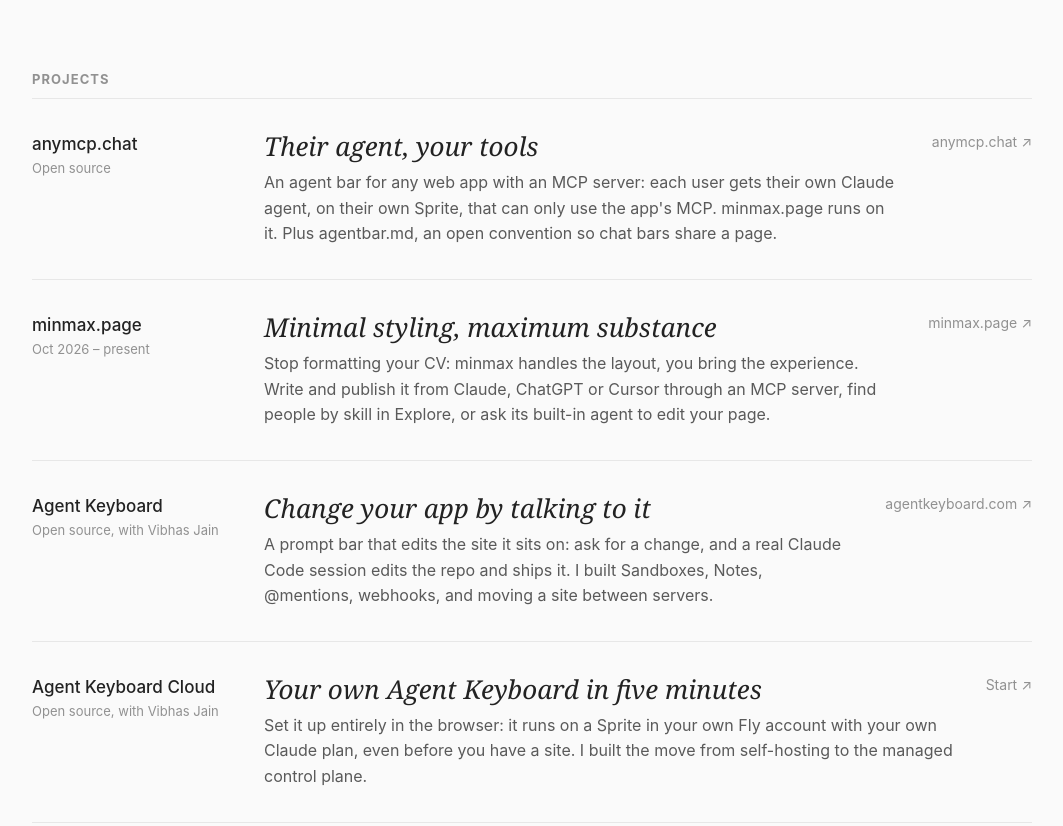
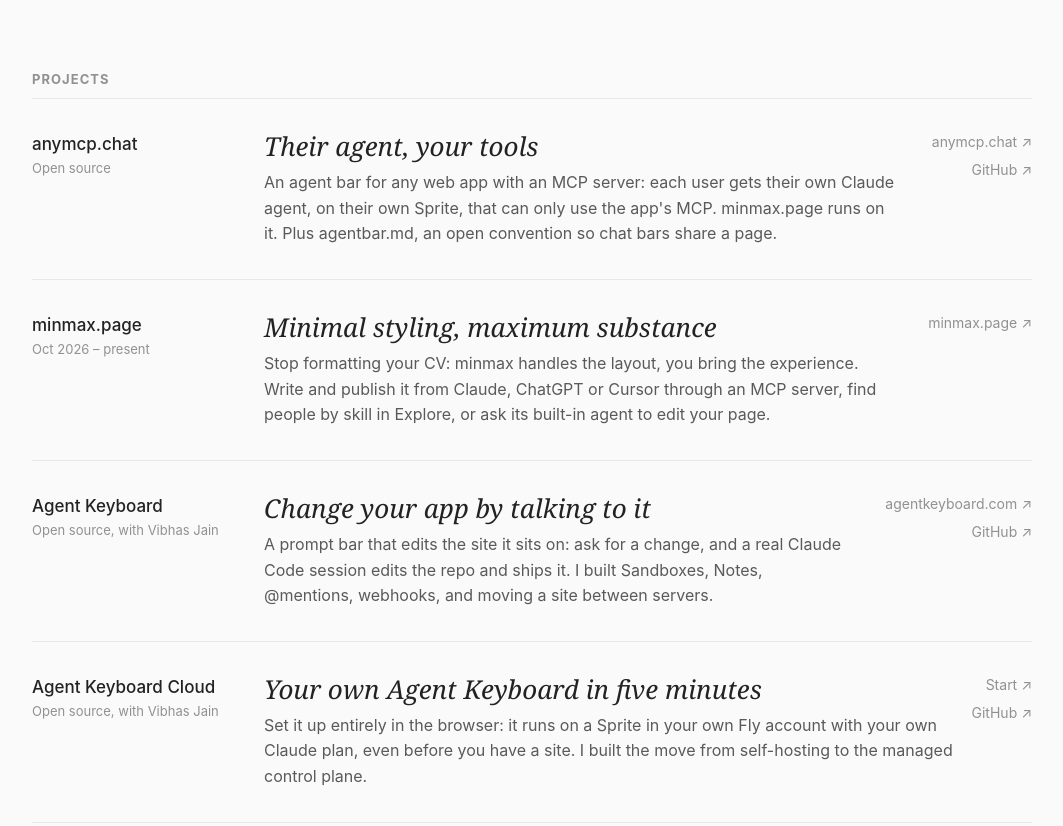
Before and after one commit to xialingxiao/lingxiao.io, a plain HTML site: page index.html in a window 1280 px wide. Shown: the part 550-1376 px from the top of the page, without its empty margins (108-1171 px from the left). Drawn offline with Linux system fonts and the light colour scheme; a script that the page names is missing.

Commit message:
Projects: GitHub links for the open-source ones
Co-Authored-By: Claude Opus 5.5 <noreply@anthropic.com>

```diff
--- a/index.html
+++ b/index.html
@@ -57,7 +57,9 @@
   .project .tag { margin: 0 0 8px; color: inherit; font: italic 400 26px/1.2 Georgia, "Times New Roman", serif; }
   .project p { margin: 0; color: rgb(var(--ink) / .69); }
   .project .go { color: rgb(var(--ink) / .45); font-size: 14px; white-space: nowrap; }
-  @media (hover: hover) { .project a:hover .tag, .project a:hover .go { color: rgb(var(--ink)); } }
+  .project { position: relative; }
+  .project .code { display: block; position: absolute; top: 60px; right: 0; padding: 0; font-size: 14px; color: rgb(var(--ink) / .45); }
+  @media (hover: hover) { .project a:hover .tag, .project a:hover .go, .project a.code:hover { color: rgb(var(--ink)); } }
 
   .site-footer { max-width: 1000px; margin: 0 auto; padding: 0 20px calc(24px + env(safe-area-inset-bottom, 0px)); }
   .site-footer .site-nav { justify-content: center; padding-top: 24px; border-top: 1px solid rgb(var(--ink) / .08); color: rgb(var(--ink) / .45); }
@@ -67,6 +69,7 @@
     .hero { grid-template-columns: 1fr; gap: 32px; padding: 40px 0 56px; }
     .pixel { max-width: 260px; justify-self: center; }
     .project a { grid-template-columns: 1fr; padding: 24px 0; }
+    .project .code { top: auto; bottom: 24px; }
   }
 </style>
 </head>
@@ -101,6 +104,7 @@
         </div>
         <span class="go">anymcp.chat ↗</span>
       </a>
+      <a class="code" href="https://github.com/anymcp-chat/anymcp.chat" target="_blank" rel="noopener">GitHub ↗</a>
     </li>
     <li class="project">
       <a href="https://minmax.page" target="_blank" rel="noopener">
@@ -121,6 +125,7 @@
         </div>
         <span class="go">agentkeyboard.com ↗</span>
       </a>
+      <a class="code" href="https://github.com/vibhasjain/agent-keyboard" target="_blank" rel="noopener">GitHub ↗</a>
     </li>
     <li class="project">
       <a href="https://agentkeyboard.com/start" target="_blank" rel="noopener">
@@ -131,6 +136,7 @@
         </div>
         <span class="go">Start ↗</span>
       </a>
+      <a class="code" href="https://github.com/vibhasjain/agent-keyboard-cloud" target="_blank" rel="noopener">GitHub ↗</a>
     </li>
   </ul>
 </main>
```
